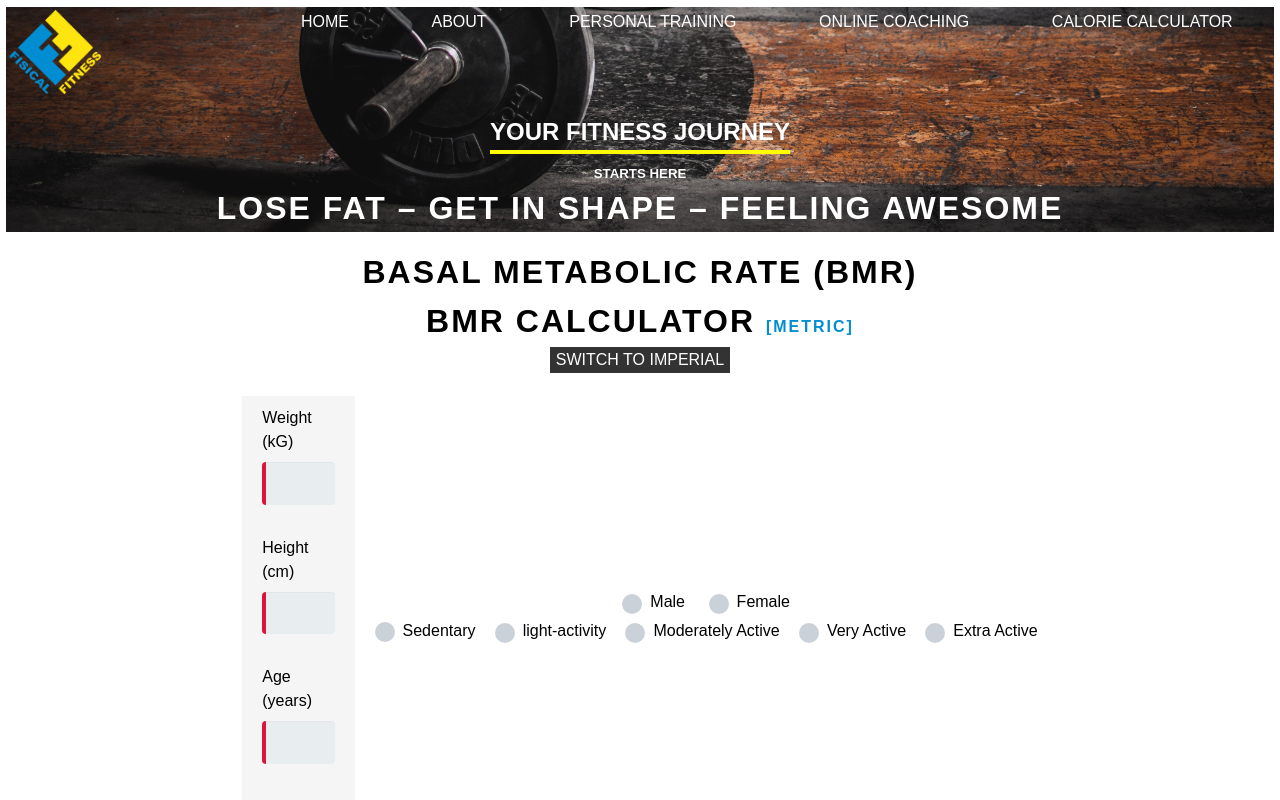
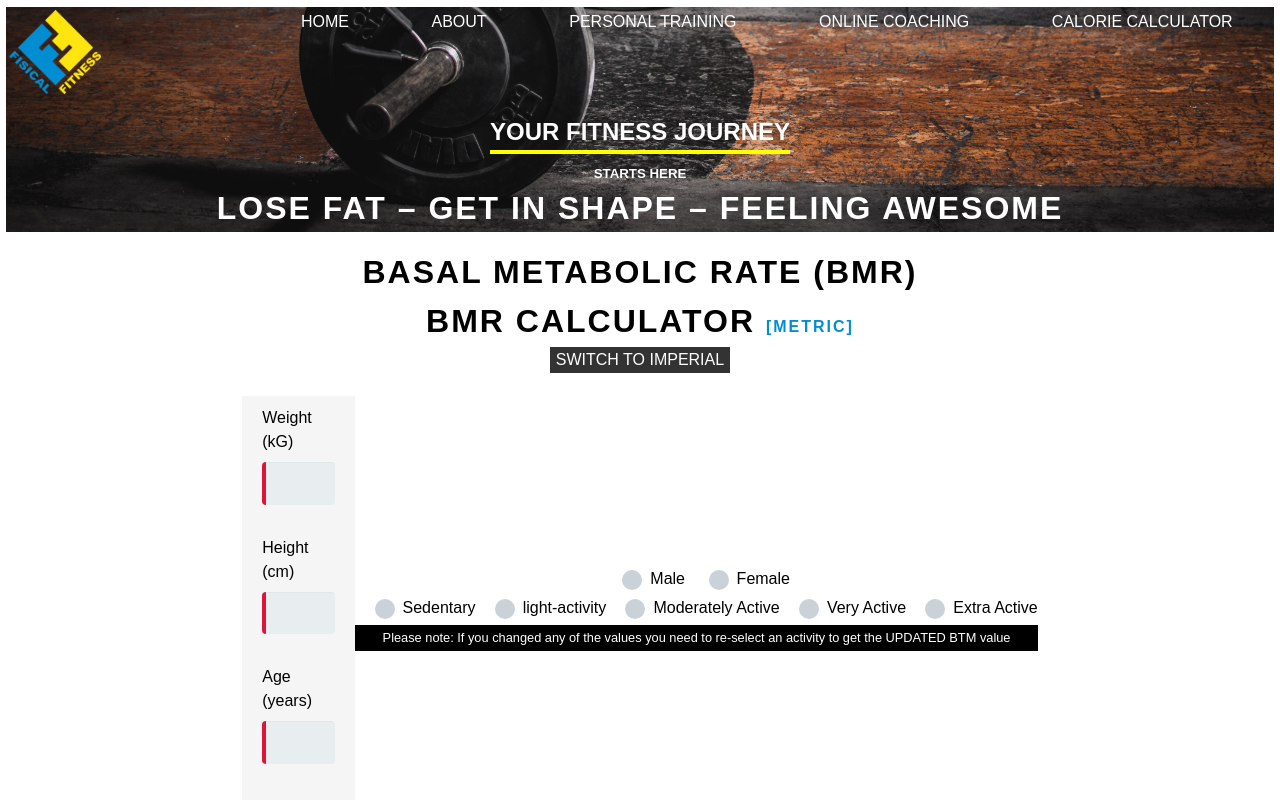
Before and after one commit to MeGallin/fisfitV2, a Vue app: page /calorie-calculator in a window 1280 px wide. Shown: the top 800 px of the page. Built offline with nearby package versions, Linux system fonts and the light colour scheme.

Commit message:
fix_state_clear_sex: minor tweaks

```diff
--- a/src/Common/ConvertToMetric/ConvertToMetric.css
+++ b/src/Common/ConvertToMetric/ConvertToMetric.css
@@ -2,6 +2,12 @@ section p {
   background-color: black;
   color: white;
   padding: 0.4em;
+  margin-top: 0.4em;
+}
+
+.notice {
+  font-size: 0.8em;
+  text-align: center;
 }
 
 .metric-wrapper {
@@ -14,13 +20,13 @@ padding: 0.5em;
 }
 
 .form-style-bmr {
-  background-color: rgba(245,245,245,1);
+  background-color: rgba(245, 245, 245, 1);
   width: 100%;
   padding: 10px 20px;
   margin: 10px auto;
   border-radius: 1px;
 }
-.form-style-bmr fieldset{
+.form-style-bmr fieldset {
   border: none;
 }
 .form-style-bmr legend {
@@ -31,8 +37,8 @@ padding: 0.5em;
   display: block;
   margin-bottom: 8px;
 }
-.form-style-bmr input[type="number"] {
-	background: rgba(255,255,255,0.1);
+.form-style-bmr input[type='number'] {
+  background: rgba(255, 255, 255, 0.1);
   border: none;
   border-left: 4px solid crimson;
   border-radius: 4px;
@@ -45,12 +51,12 @@ padding: 0.5em;
   -webkit-box-sizing: border-box;
   -moz-box-sizing: border-box;
   background-color: #e8eeef;
-	color:#8a97a0;
-	-webkit-box-shadow: 0 1px 0 rgba(0,0,0,0.03) inset;
-	box-shadow: 0 1px 0 rgba(0,0,0,0.03) inset;
+  color: #8a97a0;
+  -webkit-box-shadow: 0 1px 0 rgba(0, 0, 0, 0.03) inset;
+  box-shadow: 0 1px 0 rgba(0, 0, 0, 0.03) inset;
   margin-bottom: 30px;
 }
-input[type="number"].entered {
+input[type='number'].entered {
   border-left: #40e0d0 4px solid;
 }
 .item {
@@ -59,10 +65,9 @@ flex: 1 1 0px;
   text-align: left;
 }
 
-
 .switch-button {
   border: white 1px solid;
-  background-color: rgba(51,51,51,1);
+  background-color: rgba(51, 51, 51, 1);
   color: white;
   margin: 0.1em 0.1em;
 }
@@ -74,10 +79,9 @@ text-align: left;
   opacity: 0.2;
 }
 .convertColour {
-  color: rgba(0,141,210,1);
+  color: rgba(0, 141, 210, 1);
   font-size: 0.6em;
 }
-
 
 /* Radio button animations */
 @keyframes click-wave {
@@ -102,7 +106,7 @@ text-align: left;
 .answer {
   font-weight: bold;
   letter-spacing: 1px;
-  color:rgba(0,141,210,1);
+  color: rgba(0, 141, 210, 1);
   font-size: 1.4em;
 }
 .option-input {
@@ -133,11 +137,11 @@ text-align: left;
   background: #9faab7;
 }
 .option-input:checked {
-  background: rgba(0,141,210,1);;
+  background: rgba(0, 141, 210, 1);
 }
 .option-input:checked::before {
   height: 20px;
-  width:20px;
+  width: 20px;
   position: absolute;
   content: '✔';
   display: inline-block;
@@ -149,7 +153,7 @@ text-align: left;
   -webkit-animation: click-wave 0.65s;
   -moz-animation: click-wave 0.65s;
   animation: click-wave 0.65s;
-  background: rgba(0,141,210,1);;
+  background: rgba(0, 141, 210, 1);
   content: '';
   display: block;
   position: relative;
--- a/src/Common/ConvertToMetric/ConvertToMetric.vue
+++ b/src/Common/ConvertToMetric/ConvertToMetric.vue
@@ -116,8 +116,8 @@
          class="option-input radio"
           type="radio"
           name="sex"
-          value="male"
-          :checked="sex === true ? true : false"
+          value= null
+          :checked="sex === true ? true : null"
           @change="handleSex('male')"
 
         />Male
@@ -128,8 +128,8 @@
        class="option-input radio"
         type="radio"
         name="sex"
-        value="female"
-        :checked="sex === true ? true : false"
+        value= null
+        :checked="sex === true ? true : null"
         @change="handleSex('female')"
 
       />Female
@@ -193,6 +193,7 @@
         />Extra Active
         </label>
     </div>
+     <p class="notice">Please note: If you changed any of the values you need to re-select an activity to get the UPDATED BTM value</p>
   </div>
 
 </div>
--- a/src/store/Modules/CommonInput.js
+++ b/src/store/Modules/CommonInput.js
@@ -41,6 +41,7 @@ const actions = {
     commit('handleCommit', payload);
   },
   handleSex({ commit }, payload) {
+    console.log('COMMON', payload)
     state.sex = payload;
     commit('handleSex', payload)
   },
--- a/src/store/Modules/ImperialCalculations.js
+++ b/src/store/Modules/ImperialCalculations.js
@@ -81,8 +81,9 @@ const actions = {
     state.weightInPounds = val;
     state.feet = val;
     state.inches = val;
-     state.activityMetric = val;
-     context.rootState.CommonInput.age = val;
+    state.activityMetric = val;
+    context.rootState.CommonInput.sex = val;
+    context.rootState.CommonInput.age = val;
     context.commit('handleResetImperial', val);
   },
 };
--- a/src/store/Modules/MetricCalculations.js
+++ b/src/store/Modules/MetricCalculations.js
@@ -58,11 +58,11 @@ const actions = {
     context.commit('handleActivity', val);
   },
   handleResetMetric(context, val) {
-    console.log('STATE.AGR', val);
     state.metricAnswer = val;
     state.weightKgs = val;
     state.heightMeters = val;
     state.activityMetric = val;
+    context.rootState.CommonInput.sex = val;
     context.rootState.CommonInput.age = val;
     context.commit('handleResetMetric', val);
   },
```
Lines whose indentation alone changed are shown as unchanged.
